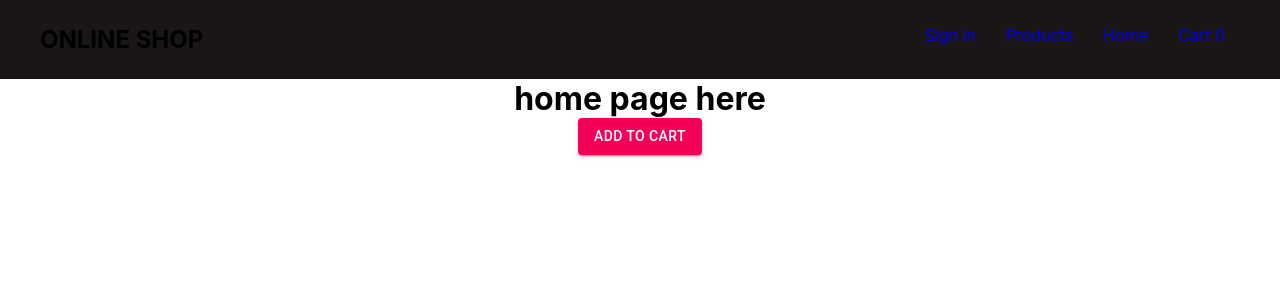
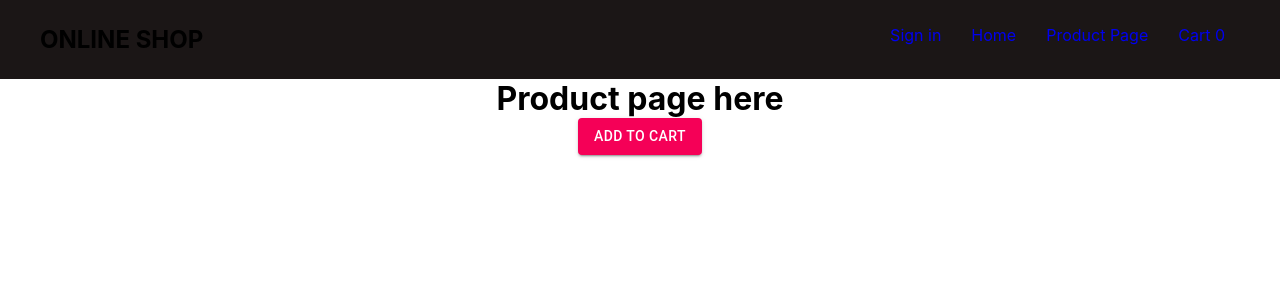
Before and after one commit to odde90/ecommercestore, a React (Create React App) app: page / in a window 1280 px wide. Shown: the top 300 px of the page. Built offline with nearby package versions, Linux system fonts and the light colour scheme; the HTML template or start-up script is replaced by a standard one.

Commit message:
Chnaged products to home page and home page is empty now

```diff
--- a/src/Componenets/App.tsx
+++ b/src/Componenets/App.tsx
@@ -1,8 +1,8 @@
 import React, { Component, Fragment, useState } from 'react';
 import './App.css'
-import Frontpage from './frontpage'
+import Product from './Product'
 import Navbar from './navbar';
-import TitlebarGridList from './gridList'
+import Home from './gridList'
 import { Button } from '@material-ui/core';
 import { BrowserRouter, Route, Switch } from 'react-router-dom';
 
@@ -22,8 +22,8 @@ function App() {
         <BrowserRouter>
           <Navbar cartNumber={cart} />
           <Switch>
-            <Route exact path="/" render={() => <Frontpage myFunc={addToCart} />} />
-            <Route path="/TitlebarGridList" component={TitlebarGridList} />
+            <Route exact path="/" render={() => <Product myFunc={addToCart} />} />
+            <Route path="/Home" component={Home} />
           </Switch>
           {/*           <Button variant="contained" color="secondary">
             Secondary
--- a/src/Componenets/frontpage.tsx
+++ b/src/Componenets/Product.tsx
@@ -8,10 +8,10 @@ interface Props { }
 interface Props {
 }
 
-function Frontpage(props: { myFunc: ((event: React.MouseEvent<HTMLButtonElement, MouseEvent>) => void) | undefined; }) {
+function Product(props: { myFunc: ((event: React.MouseEvent<HTMLButtonElement, MouseEvent>) => void) | undefined; }) {
   return (
     <div>
-      <h1>home page here</h1>
+      <h1>Product page here</h1>
       <Button onClick={props.myFunc} variant="contained" color="secondary">
         add to cart
             </Button>
@@ -20,4 +20,4 @@ function Frontpage(props: { myFunc: ((event: React.MouseEvent<HTMLButtonElement,
 }
 
 
-export default Frontpage
+export default Product
--- a/src/Componenets/gridList.tsx
+++ b/src/Componenets/gridList.tsx
@@ -63,7 +63,7 @@ const assets = [
   }
 ];
 
-export default function TitlebarGridList() {
+export default function Home() {
   const classes = useStyles();
   return (
     <div className={classes.root}>
--- a/src/Componenets/navbar.tsx
+++ b/src/Componenets/navbar.tsx
@@ -10,8 +10,8 @@ function Navbar(props: { cartNumber: React.ReactNode }) {
       <h2>ONLINE SHOP</h2>
       <ul>
         <li><Link to="/">Sign in</Link></li>
-        <li><Link to="/TitlebarGridList">Products</Link></li>
-        <li><Link to="/">Home</Link></li>
+        <li><Link to="/Home">Home</Link></li>
+        <li><Link to="/">Product Page</Link></li>
         <li><a href="#">Cart <span>{props.cartNumber}</span></a></li>
       </ul>
     </nav>
```
